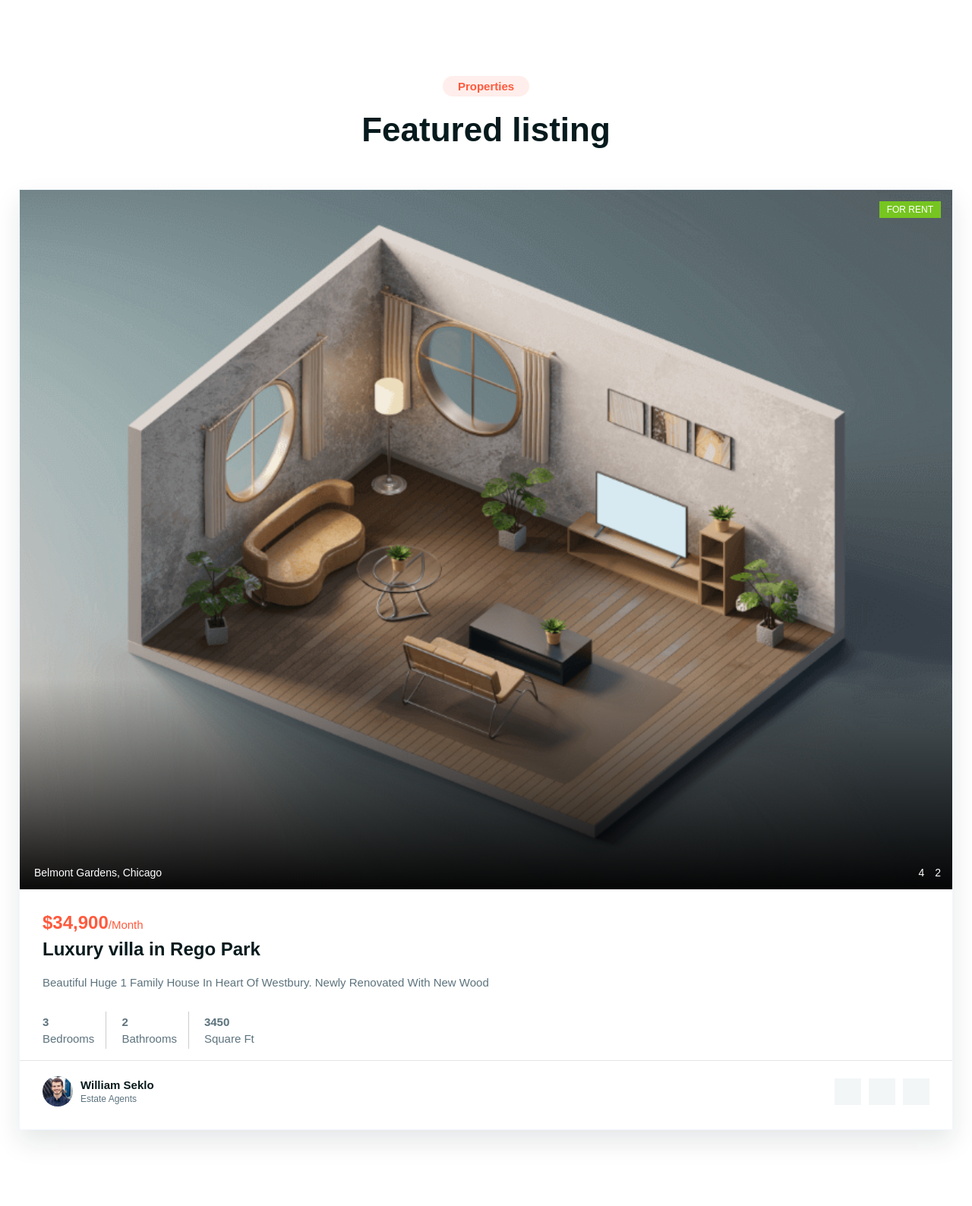
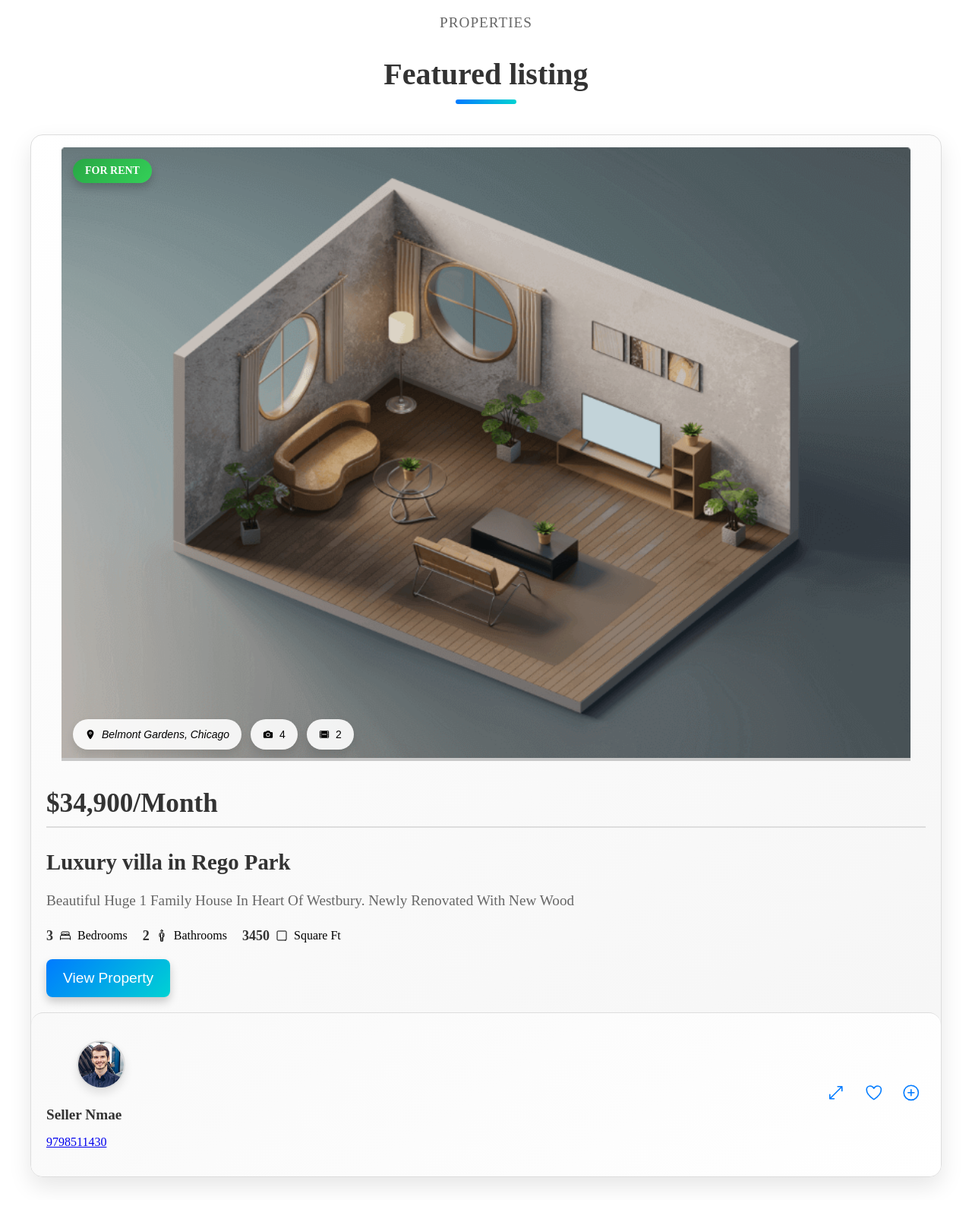
Before and after one commit to rohitx00/homebase, a plain HTML site: page property.html in a window 1280 px wide. Shown: the whole page at 76% size. Drawn offline with nearby package versions, Linux system fonts and the light colour scheme.

Commit message:
add listing

```diff
--- /dev/null
+++ b/assets/css/listing-from.css
@@ -0,0 +1,118 @@
+body {
+  font-family: "Roboto", sans-serif;
+  background-color: #f0f2f5;
+  color: #333;
+  margin: 0;
+  padding: 0;
+}
+
+.container {
+  max-width: 800px;
+  margin: 0 auto;
+  padding: 20px;
+}
+
+.section-subtitle {
+  text-align: center;
+  font-size: 1.2rem;
+  color: #6c757d;
+}
+
+.h2.section-title {
+  text-align: center;
+  font-size: 2.5rem;
+  margin-bottom: 30px;
+  color: #333;
+  font-weight: 700;
+}
+
+.property-form-section {
+  padding: 50px 0;
+}
+
+.property-form {
+  background-color: #fff;
+  padding: 30px;
+  border-radius: 10px;
+  box-shadow: 0 4px 20px rgba(0, 0, 0, 0.1);
+}
+
+.form-group {
+  margin-bottom: 20px;
+}
+
+.form-group label {
+  display: flex;
+  align-items: center;
+  margin-bottom: 10px;
+  font-weight: 500;
+  color: #333;
+}
+
+.form-group label i {
+  margin-right: 10px;
+  color: #003366;
+}
+
+.form-group input,
+.form-group textarea {
+  width: 100%;
+  padding: 12px;
+  border: 1px solid #ddd;
+  border-radius: 4px;
+  font-size: 1rem;
+  color: #333;
+  transition: border-color 0.3s, box-shadow 0.3s;
+}
+
+.form-group input[type="file"] {
+  padding: 3px;
+}
+
+.form-group input:focus,
+.form-group textarea:focus {
+  outline: none;
+  border-color: #003366;
+  box-shadow: 0 0 5px rgba(0, 51, 102, 0.2);
+}
+
+.submit-btn {
+  display: block;
+  width: 100%;
+  padding: 12px 0;
+  border: none;
+  border-radius: 4px;
+  background-color: #003366;
+  color: #fff;
+  font-size: 1.2rem;
+  font-weight: 500;
+  cursor: pointer;
+  transition: background-color 0.3s, transform 0.3s;
+}
+
+.submit-btn i {
+  margin-right: 5px;
+}
+
+.submit-btn:hover {
+  background-color: #002244;
+  transform: scale(1.02);
+}
+
+@media (min-width: 768px) {
+  .form-group {
+    display: flex;
+    flex-direction: column;
+    align-items: flex-start;
+  }
+
+  .form-group label {
+    margin-bottom: 10px;
+  }
+
+  .form-group input,
+  .form-group textarea {
+    width: calc(100% - 20px);
+    margin-left: 10px;
+  }
+}
--- a/assets/css/login.css
+++ b/assets/css/login.css
@@ -44,7 +44,6 @@ body {
   width: 100%;
   display: flex;
   flex-direction: column;
-  /* align-items: center; Center elements within form group */
 }
 
 label {
@@ -62,14 +61,14 @@ label {
 
 .input-wrapper i {
   position: absolute;
-  right: 13px;
+  right: 15px; /* Adjusted for better spacing */
   color: #002147;
 }
 
 input[type="email"],
 input[type="password"] {
   width: 100%;
-  padding: 12px 12px 12px 45px;
+  padding: 12px 45px 12px 45px; /* Ensure padding on both sides */
   border: 1px solid #ddd;
   border-radius: 8px;
   box-sizing: border-box;
--- /dev/null
+++ b/assets/css/property.css
@@ -0,0 +1,299 @@
+/* Container */
+.container {
+  max-width: 1200px;
+  margin: 0 auto;
+  padding: 0 15px;
+}
+
+/* Remove default markers */
+ul {
+  list-style-type: none;
+  padding: 0;
+  margin: 0;
+}
+
+/* Section subtitle */
+.section-subtitle {
+  font-size: 1.2rem;
+  color: #666;
+  text-transform: uppercase;
+  letter-spacing: 1px;
+  margin-bottom: 10px;
+  text-align: center;
+  font-weight: 500;
+}
+
+/* Section title */
+.section-title {
+  font-size: 2.5rem;
+  font-weight: 700;
+  color: #333;
+  margin-bottom: 40px;
+  text-align: center;
+  position: relative;
+}
+
+.section-title::after {
+  content: "";
+  display: block;
+  width: 80px;
+  height: 6px;
+  background: linear-gradient(90deg, #007bff, #00d2d3);
+  margin: 10px auto 0;
+  border-radius: 4px;
+}
+
+/* Property card */
+.property-card {
+  background: linear-gradient(145deg, #ffffff, #f5f5f5);
+  border: 1px solid #ddd;
+  border-radius: 16px;
+  overflow: hidden;
+  box-shadow: 0 12px 30px rgba(0, 0, 0, 0.1);
+  margin-bottom: 30px;
+  transition: transform 0.3s ease, box-shadow 0.3s ease,
+    background-color 0.3s ease;
+}
+
+.property-card:hover {
+  transform: translateY(-15px);
+  box-shadow: 0 16px 40px rgba(0, 0, 0, 0.2);
+  background: linear-gradient(145deg, #f9f9f9, #ffffff);
+}
+
+.card-banner {
+  position: relative;
+}
+
+.card-banner img {
+  width: 100%;
+  display: block;
+  border-bottom: 4px solid #ddd;
+  transition: transform 0.3s ease, filter 0.3s ease;
+  filter: brightness(90%);
+}
+
+.card-banner img:hover {
+  transform: scale(1.05);
+  filter: brightness(100%);
+}
+
+.card-badge {
+  position: absolute;
+  top: 15px;
+  left: 15px;
+  background: linear-gradient(135deg, #28a745, #34d058);
+  color: #fff;
+  padding: 8px 16px;
+  border-radius: 20px;
+  font-size: 0.875rem;
+  font-weight: 600;
+  text-transform: uppercase;
+  box-shadow: 0 6px 12px rgba(0, 0, 0, 0.2);
+}
+
+/* Banner actions */
+.banner-actions {
+  position: absolute;
+  bottom: 15px;
+  left: 15px;
+  display: flex;
+  gap: 12px;
+}
+
+.banner-actions-btn {
+  background: rgba(255, 255, 255, 0.9);
+  border: none;
+  padding: 12px 16px;
+  border-radius: 24px;
+  display: flex;
+  align-items: center;
+  gap: 8px;
+  cursor: pointer;
+  font-size: 0.875rem;
+  transition: background-color 0.3s ease, transform 0.3s ease,
+    box-shadow 0.3s ease;
+  box-shadow: 0 6px 12px rgba(0, 0, 0, 0.1);
+}
+
+.banner-actions-btn:hover {
+  background: rgba(255, 255, 255, 0.8);
+  transform: scale(1.05);
+  box-shadow: 0 8px 16px rgba(0, 0, 0, 0.15);
+}
+
+.card-content {
+  padding: 20px;
+}
+
+.card-price {
+  font-size: 2.2rem;
+  color: #333;
+  margin-bottom: 10px;
+  font-weight: 700;
+  border-bottom: 2px solid #ddd;
+  padding-bottom: 10px;
+  position: relative;
+}
+
+.card-title {
+  font-size: 1.8rem;
+  font-weight: 700;
+  margin-bottom: 10px;
+}
+
+.card-title a {
+  color: #333;
+  text-decoration: none;
+  transition: color 0.3s ease;
+}
+
+.card-title a:hover {
+  color: #007bff;
+}
+
+.card-text {
+  font-size: 1.2rem;
+  color: #666;
+  margin-bottom: 20px;
+  line-height: 1.6;
+}
+
+.card-list {
+  display: flex;
+  gap: 20px;
+  margin-bottom: 20px;
+}
+
+.card-item {
+  display: flex;
+  align-items: center;
+  gap: 8px;
+}
+
+.card-item strong {
+  font-size: 1.125rem;
+  color: #333;
+}
+
+.card-footer {
+  display: flex;
+  justify-content: space-between;
+  align-items: center;
+  padding: 20px;
+  border-top: 1px solid #ddd;
+  background: linear-gradient(145deg, #f9f9f9, #ffffff);
+  border-top-left-radius: 16px;
+  border-top-right-radius: 16px;
+}
+
+.author-avatar img {
+  border-radius: 50%;
+  width: 60px;
+  height: 60px;
+  border: 2px solid #ddd;
+  box-shadow: 0 6px 12px rgba(0, 0, 0, 0.1);
+}
+
+.author-name {
+  font-size: 1.2rem;
+  font-weight: 700;
+  margin-bottom: 5px;
+}
+
+.author-name a {
+  color: #333;
+  text-decoration: none;
+  transition: color 0.3s ease;
+}
+
+.author-name a:hover {
+  color: #007bff;
+}
+
+.author-contact {
+  font-size: 1rem;
+  color: #999;
+}
+
+.card-footer-actions {
+  display: flex;
+  gap: 12px;
+}
+
+.card-footer-actions-btn {
+  background-color: transparent;
+  border: none;
+  font-size: 1.6rem;
+  color: #007bff;
+  cursor: pointer;
+  transition: color 0.3s ease, transform 0.3s ease;
+}
+
+.card-footer-actions-btn:hover {
+  color: #0056b3;
+  transform: scale(1.1);
+}
+
+.view-property-btn {
+  background: linear-gradient(135deg, #007bff, #00d2d3);
+  color: #fff;
+  border: none;
+  padding: 14px 22px;
+  border-radius: 8px;
+  cursor: pointer;
+  font-size: 1.2rem;
+  transition: background-color 0.3s ease, transform 0.3s ease,
+    box-shadow 0.3s ease;
+  box-shadow: 0 6px 12px rgba(0, 0, 0, 0.2);
+}
+
+.view-property-btn:hover {
+  background: linear-gradient(135deg, #0056b3, #00a8a9);
+  transform: scale(1.05);
+  box-shadow: 0 8px 16px rgba(0, 0, 0, 0.25);
+}
+
+/* Modal */
+.modal {
+  display: none; /* Hidden by default */
+  position: fixed; /* Stay in place */
+  z-index: 1; /* Sit on top */
+  left: 0;
+  top: 0;
+  width: 100%; /* Full width */
+  height: 100%; /* Full height */
+  overflow: auto; /* Enable scroll if needed */
+  background-color: rgba(0, 0, 0, 0.6); /* Black w/ opacity */
+  backdrop-filter: blur(5px);
+}
+
+.modal-content {
+  background-color: #fff;
+  margin: 5% auto; /* Centered and 5% from the top */
+  padding: 30px;
+  border-radius: 16px;
+  width: 90%; /* Could be more or less, depending on screen size */
+  max-width: 900px; /* Set a maximum width for larger screens */
+  box-shadow: 0 12px 30px rgba(0, 0, 0, 0.3);
+  transition: transform 0.3s ease;
+}
+
+.modal-content:hover {
+  transform: scale(1.02);
+}
+
+.close {
+  color: #aaa;
+  float: right;
+  font-size: 32px;
+  font-weight: bold;
+  cursor: pointer;
+  transition: color 0.3s ease, transform 0.3s ease;
+}
+
+.close:hover,
+.close:focus {
+  color: #333;
+  transform: rotate(10deg);
+}
--- /dev/null
+++ b/assets/js/view_property_details.js
@@ -0,0 +1,28 @@
+// Assuming you have a way to select or identify the property image
+function showPropertyDetails() {
+  // Get the modal element
+  const modal = document.getElementById("propertyModal");
+
+  // Set the image source and other details (you can add more logic if you have multiple properties)
+  document.getElementById("modal-property-image").src =
+    "./assets/images/property-4.png"; // Update this with the correct image path
+
+  // Show the modal
+  modal.style.display = "block";
+}
+
+function closePropertyDetails() {
+  // Get the modal element
+  const modal = document.getElementById("propertyModal");
+
+  // Hide the modal
+  modal.style.display = "none";
+}
+
+// Optional: Close modal when clicking outside of the modal content
+window.onclick = function (event) {
+  const modal = document.getElementById("propertyModal");
+  if (event.target === modal) {
+    modal.style.display = "none";
+  }
+};
--- a/property.html
+++ b/property.html
@@ -5,14 +5,16 @@
     <meta name="viewport" content="width=device-width, initial-scale=1.0" />
     <title>Property</title>
     <link rel="shortcut icon" href="./favicon.svg" type="image/svg+xml" />
-    <link rel="stylesheet" href="assets/css/style.css">
+    <link rel="stylesheet" href="./assets/css/property.css" />
+    <script src="https://unpkg.com/ionicons@5.5.2/dist/ionicons.js"></script>
   </head>
   <body>
     <section class="property">
       <div class="container">
         <p class="section-subtitle">Properties</p>
-            <h2 class="h2 section-title">Featured listing</h2>
+        <h2 class="section-title">Featured listing</h2>
 
+        <ul>
           <li>
             <div class="property-card">
               <figure class="card-banner">
@@ -24,24 +26,21 @@
                   />
                 </a>
 
-                    <div class="card-badge green">For Rent</div>
+                <div class="card-badge">For Rent</div>
 
                 <div class="banner-actions">
                   <button class="banner-actions-btn">
                     <ion-icon name="location"></ion-icon>
-
                     <address>Belmont Gardens, Chicago</address>
                   </button>
 
                   <button class="banner-actions-btn">
                     <ion-icon name="camera"></ion-icon>
-
                     <span>4</span>
                   </button>
 
                   <button class="banner-actions-btn">
                     <ion-icon name="film"></ion-icon>
-
                     <span>2</span>
                   </button>
                 </div>
@@ -50,7 +49,7 @@
               <div class="card-content">
                 <div class="card-price"><strong>$34,900</strong>/Month</div>
 
-                    <h3 class="h3 card-title">
+                <h3 class="card-title">
                   <a href="#">Luxury villa in Rego Park</a>
                 </h3>
 
@@ -62,28 +61,26 @@
                 <ul class="card-list">
                   <li class="card-item">
                     <strong>3</strong>
-
                     <ion-icon name="bed-outline"></ion-icon>
-
                     <span>Bedrooms</span>
                   </li>
-
                   <li class="card-item">
                     <strong>2</strong>
-
                     <ion-icon name="man-outline"></ion-icon>
-
                     <span>Bathrooms</span>
                   </li>
-
                   <li class="card-item">
                     <strong>3450</strong>
-
                     <ion-icon name="square-outline"></ion-icon>
-
                     <span>Square Ft</span>
                   </li>
                 </ul>
+                <button
+                  class="view-property-btn"
+                  onclick="showPropertyDetails()"
+                >
+                  View Property
+                </button>
               </div>
 
               <div class="card-footer">
@@ -98,10 +95,12 @@
 
                   <div>
                     <p class="author-name">
-                          <a href="#">William Seklo</a>
+                      <a href="#">Seller Nmae</a>
                     </p>
 
-                        <p class="author-title">Estate Agents</p>
+                    <p class="author-contact">
+                      <a href="tel:+919798511430">9798511430</a>
+                    </p>
                   </div>
                 </div>
 
@@ -123,7 +122,36 @@
           </li>
         </ul>
       </div>
+    </section>
+    <!-- The Modal -->
+    <div id="propertyModal" class="modal">
+      <!-- Modal content -->
+      <div class="modal-content">
+        <span class="close" onclick="closePropertyDetails()">&times;</span>
+        <img
+          id="modal-property-image"
+          src="./assets/images/property-4.png"
+          alt="Property Image"
+          style="
+            width: 100%;
+            height: auto;
+            border-radius: 16px;
+            margin-bottom: 20px;
+          "
+        />
+        <h2>Luxury villa in Rego Park</h2>
+        <p><strong>Location:</strong> Belmont Gardens, Chicago</p>
+        <p><strong>Price:</strong> $34,900/Month</p>
+        <p>
+          <strong>Description:</strong> Beautiful Huge 1 Family House In Heart
+          Of Westbury. Newly Renovated With New Wood
+        </p>
+        <p><strong>Bedrooms:</strong> 3</p>
+        <p><strong>Bathrooms:</strong> 2</p>
+        <p><strong>Square Ft:</strong> 3450</p>
       </div>
-    </section>
+    </div>
+
+    <script src="./assets/js/view_property_details.js"></script>
   </body>
 </html>
```
Also changed, not shown: index.html (+17 -24 lines), listing-form.html (added, +122 -0 lines). Lines whose indentation alone changed are shown as unchanged.
